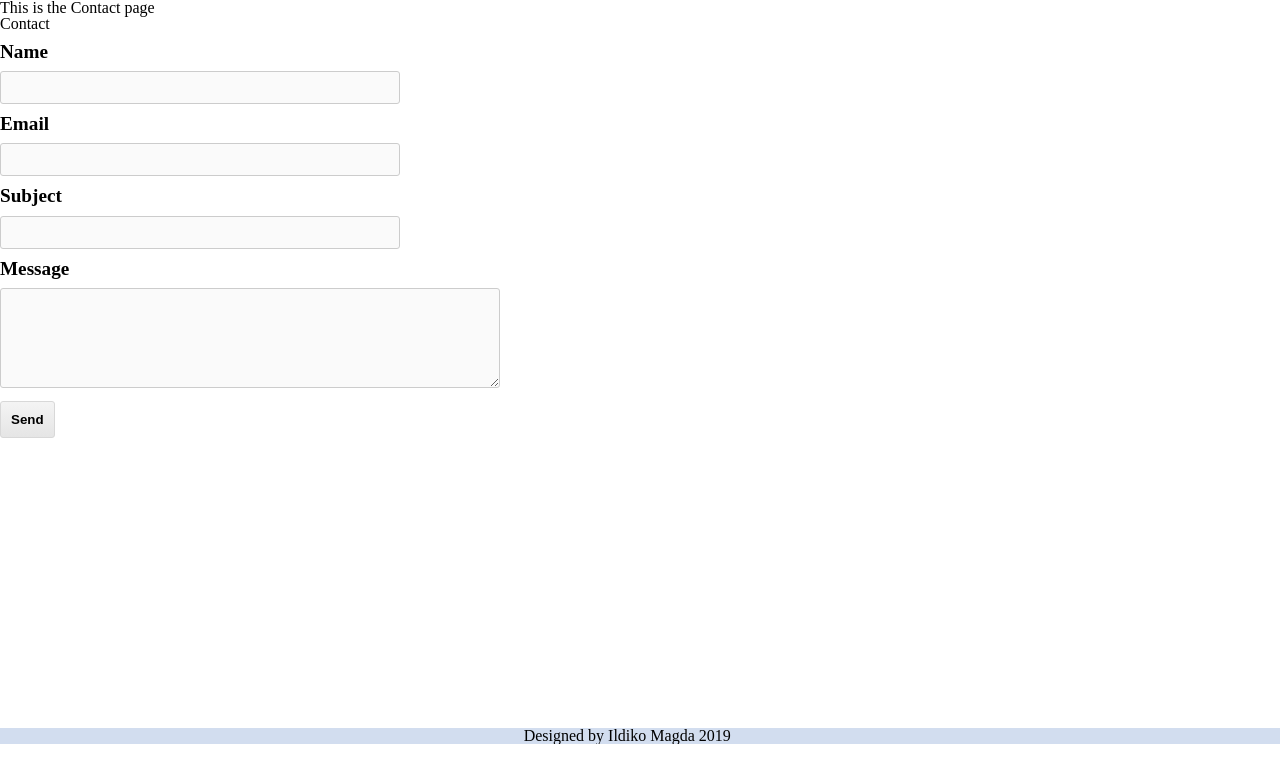
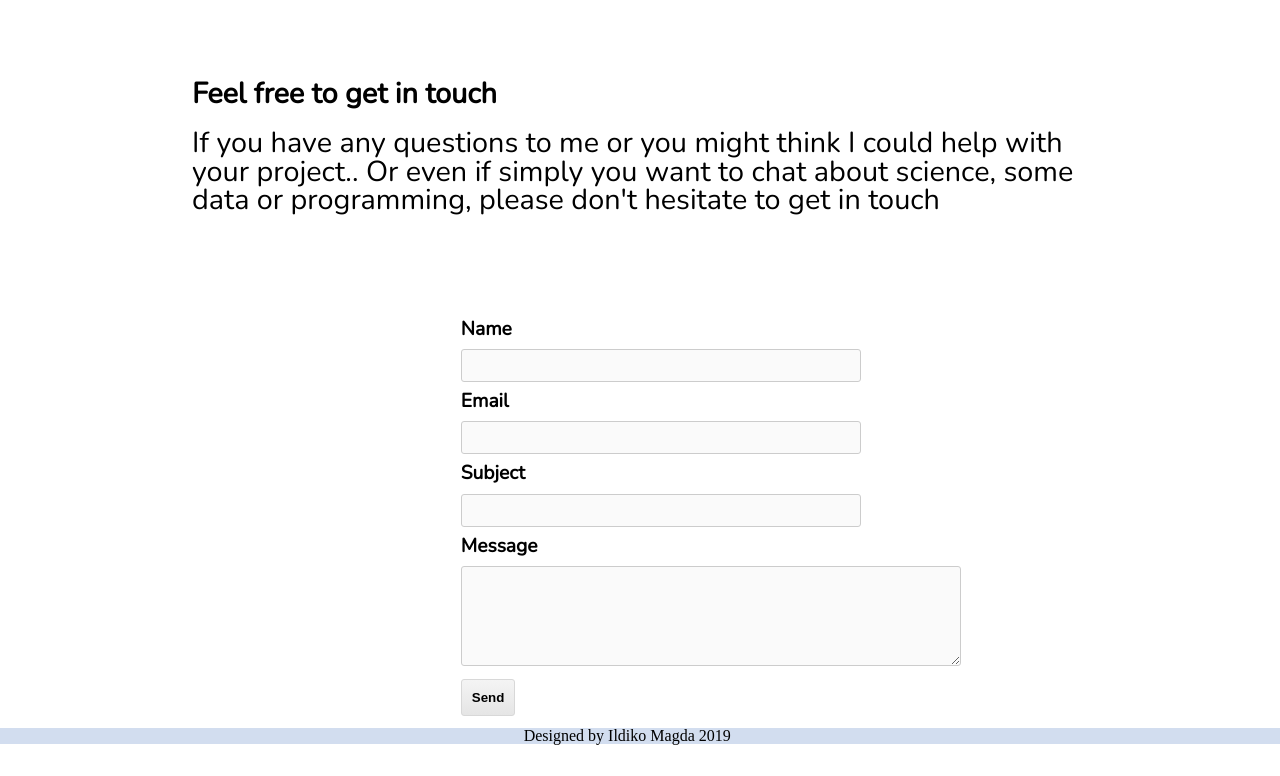
Before and after one commit to IldikoMagda/ildiko-web, a Flask app: page /contact/ in a window 1280 px wide. Shown: the part 56-832 px from the top of the page. Before the commit the page ends 800 px from the top, so only its background shows below. Run offline with Flask 2, Linux system fonts and the light colour scheme; some web fonts are replaced.

Commit message:
better formatted contact page

```diff
--- a/static/css/style.css
+++ b/static/css/style.css
@@ -971,3 +971,37 @@ form input#submit:hover{
   color: #000000;
   background-color: red;
 }
+
+/*CONTACT PAGE SECTIONS*/
+
+#ccs{
+  background-color: white;
+  position: relative;
+  margin-left: 15%;
+  margin-right: 15%;
+  padding-top: 80px;
+  padding-bottom: 60px;
+  font-family: 'Nunito', sans-serif;
+
+}
+
+#ccs .contacthead{
+  font-size: 1.8rem;
+}
+
+#ccs .contacthead h1{
+  font-weight: bold;
+  padding-bottom: 20px;
+}
+
+#ccs .contacthead h2{
+  font-size: -50%;
+  padding-bottom: 50px;
+}
+
+#ccs .form{
+  position: relative;
+  margin-top:5%;
+  margin-left: 30%;
+  margin-right: 20%;
+}
--- a/templates/contact/index.html
+++ b/templates/contact/index.html
@@ -1,13 +1,22 @@
 {% extends "menu.html" %}
+{% block content %}
+
+<div class="contact-section" id="ccs">
+    <link rel="stylesheet" href="{{ url_for('static', filename='css/style.css') }}">
+    <link href="https://fonts.googleapis.com/css?family=Nunito&display=swap" rel="stylesheet">
 
 
-{% block content %}
+    <div class="contacthead">
+        <h1> Feel free to get in touch</h1>
+        <h2>If you have any questions to me or you might think I could help with your project.. Or even if simply you want to chat about science, some data or programming, please don't hesitate to get in touch</h2>
+    </div>
 
-<h1> This is the Contact page</h1>
-<h2>Contact</h2>
 
     {% if success %}
-<p>Thank you for your message. We'll get back to you shortly.</p>
+     <div class="submitted">
+        <p>Thank you for your message. I'll get back to you shortly.</p>
+     </div>
+
     {% else %}
 
         {% for message in form.name.errors %}
@@ -29,6 +38,7 @@
             <div class="flash">{{ message }}</div>
         {% endfor %}
 
+<div class="form">
     <form action="{{ url_for('contact.index') }}" method=post>
         {{ form.hidden_tag() }}
 
@@ -46,6 +56,9 @@
 
         {{ form.submit }}
     </form>
+</div>
     {% endif %}
+</div>
+
 
 {% endblock %}
```
Lines whose indentation alone changed are shown as unchanged.
